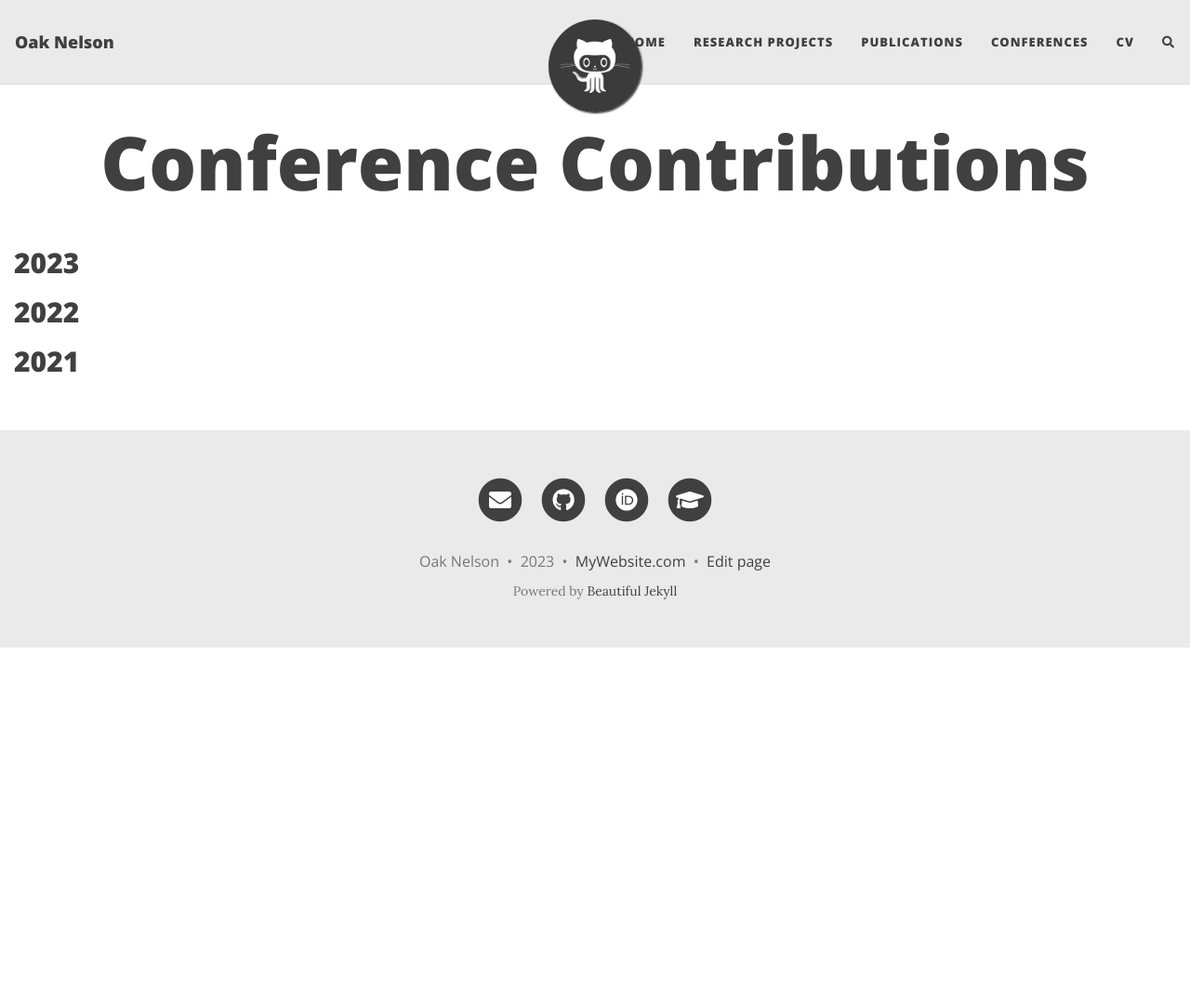
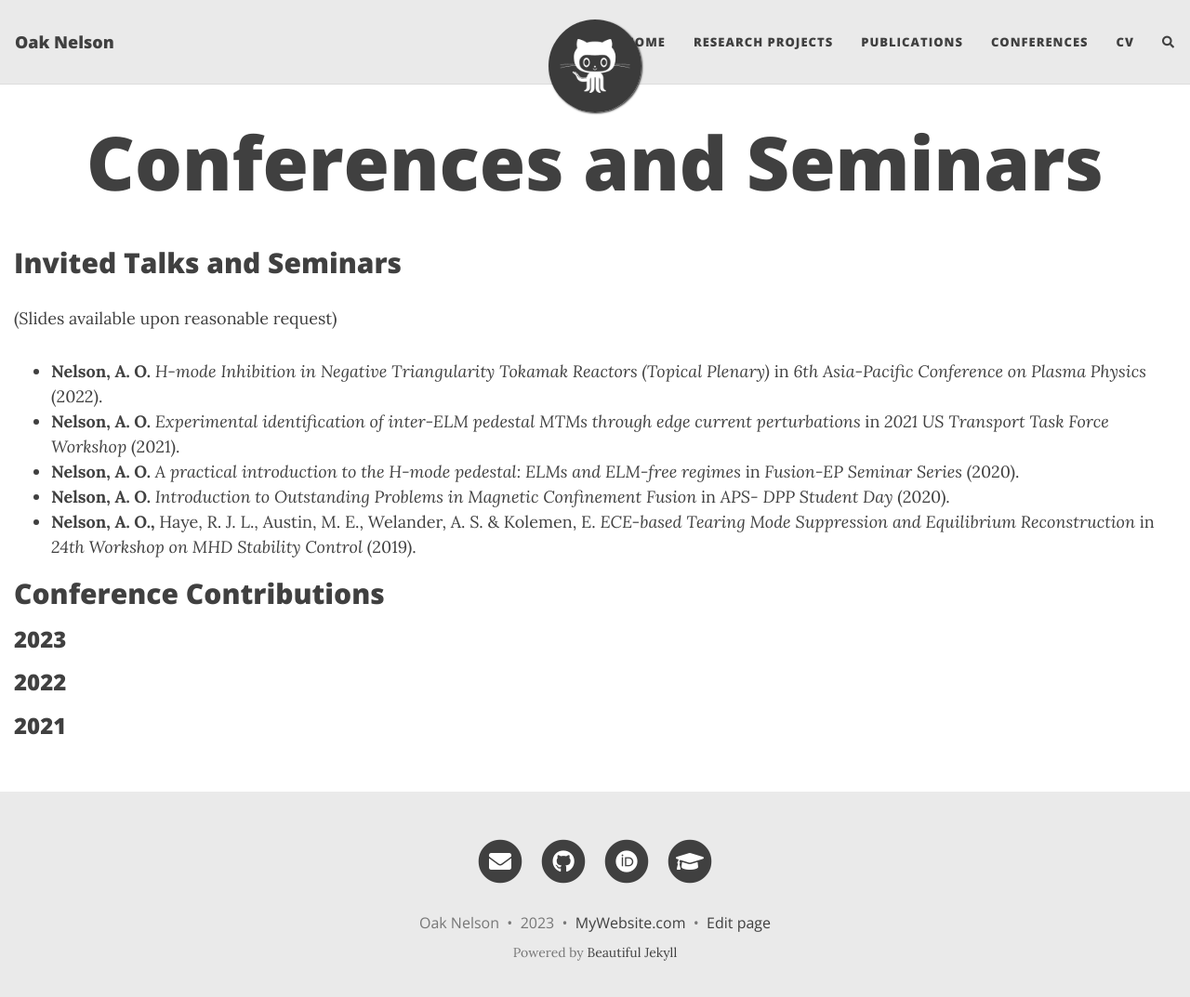
Before and after one commit to nelsonand/website, a Jekyll site: the page built from conferences.md, in a window 1280 px wide and 1086 px high. Shown: the top 1073 px of the window at 93% size. Built offline with Jekyll 4.4.1, drawn with Linux system fonts in a browser that asks for light colours; nearby versions of some CDN libraries; comment, search, counter and statistics services are not loaded.

Commit message:
Update conferences.md

```diff
--- a/conferences.md
+++ b/conferences.md
@@ -1,11 +1,29 @@
 ---
 layout: page
-title: Conference Contributions
+title: Conferences and Seminars
 full-width: true
 ---
 
-## 2023
+## Invited Talks and Seminars
 
-## 2022
+(Slides available upon reasonable request)
 
-## 2021
+- **Nelson, A. O.** _H-mode Inhibition in Negative Triangularity Tokamak Reactors (Topical Plenary)_
+    in _6th Asia-Pacific Conference on Plasma Physics_ (2022).
+- **Nelson, A. O.** _Experimental identification of inter-ELM pedestal MTMs through edge current_
+    _perturbations_ in _2021 US Transport Task Force Workshop_ (2021).
+- **Nelson, A. O.** _A practical introduction to the H-mode pedestal: ELMs and ELM-free regimes_ in
+    _Fusion-EP Seminar Series_ (2020).
+- **Nelson, A. O.** _Introduction to Outstanding Problems in Magnetic Confinement Fusion_ in _APS-_
+    _DPP Student Day_ (2020).
+- **Nelson, A. O.,** Haye, R. J. L., Austin, M. E., Welander, A. S. & Kolemen, E. _ECE-based Tearing_
+    _Mode Suppression and Equilibrium Reconstruction_ in _24th Workshop on MHD Stability Control_
+    (2019).
+
+## Conference Contributions
+
+### 2023
+
+### 2022
+
+### 2021
```
